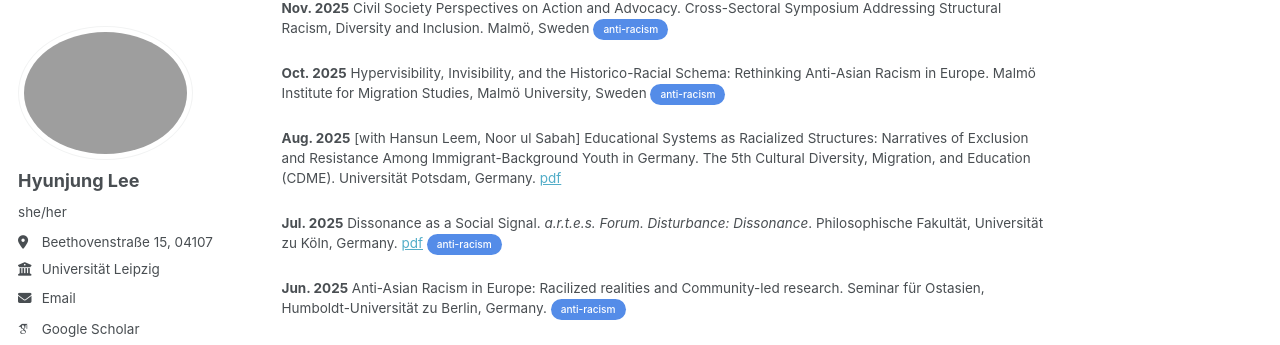
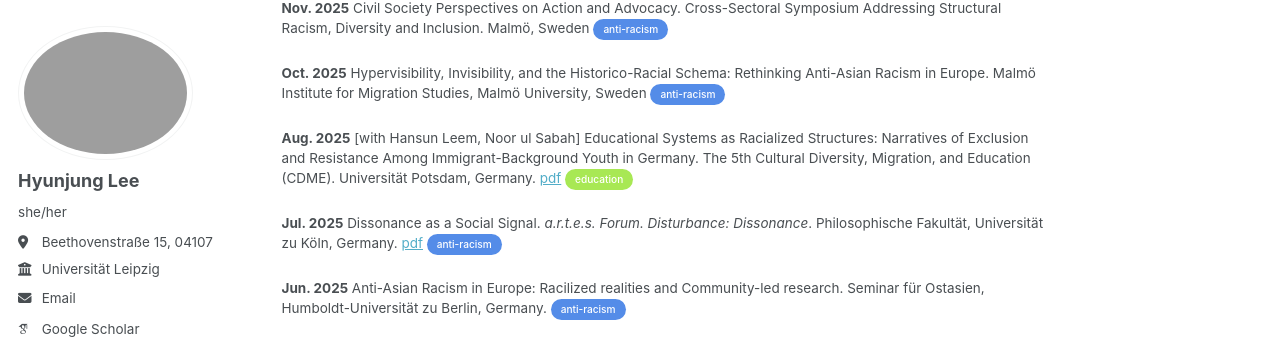
Before and after one commit to hyunjungdotlee/hyunjungdotlee.github.io, a Jekyll site: the page built from _pages/about.md, in a window 1280 px wide and 1400 px high, scrolled down 543 px. Shown: the part 91-436 px from the top of the window. Built offline with Jekyll 4.4.1, drawn with Linux system fonts in a browser that asks for light colours; some web fonts are replaced; a script that is not in the unit is left out.

Commit message:
Update _page.scss

```diff
--- a/_sass/layout/_page.scss
+++ b/_sass/layout/_page.scss
@@ -398,6 +398,10 @@
   background-color: #548ce8;
 }
 
+.pill-ed {
+  background-color: #a8e854;
+}
+
 /*
    Related
    ========================================================================== */
```
